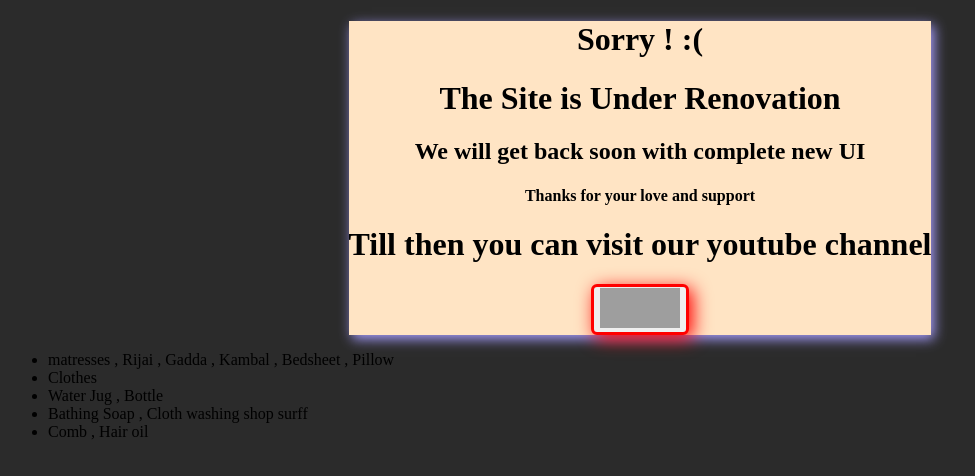
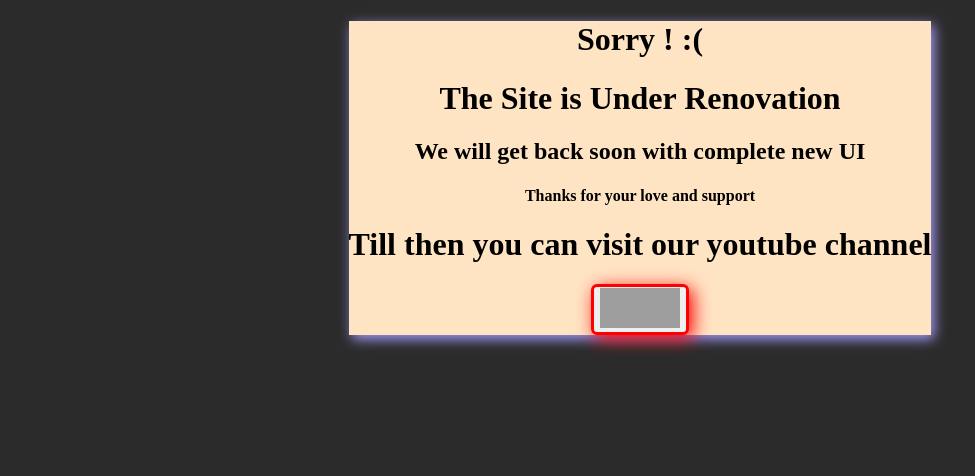
Before and after one commit to yuvrajsingh1231/sarkaricollege2022, a plain HTML site: page index.html in a window 1280 px wide. Shown: the whole page, without its empty margins (0-975 px from the left). Drawn offline with Linux system fonts and the light colour scheme; grey boxes are pictures that could not be loaded; some icons are missing.

Commit message:
Update index.html

```diff
--- a/index.html
+++ b/index.html
@@ -21,13 +21,7 @@
 
     </div>
 
-    <ul>
-        <li>matresses , Rijai , Gadda  , Kambal , Bedsheet , Pillow</li>
-        <li>Clothes</li>
-        <li>Water Jug , Bottle</li>
-        <li>Bathing Soap , Cloth washing shop surff</li>
-        <li>Comb , Hair oil</li>
-    </ul>
+
 
 
 </body>
```
